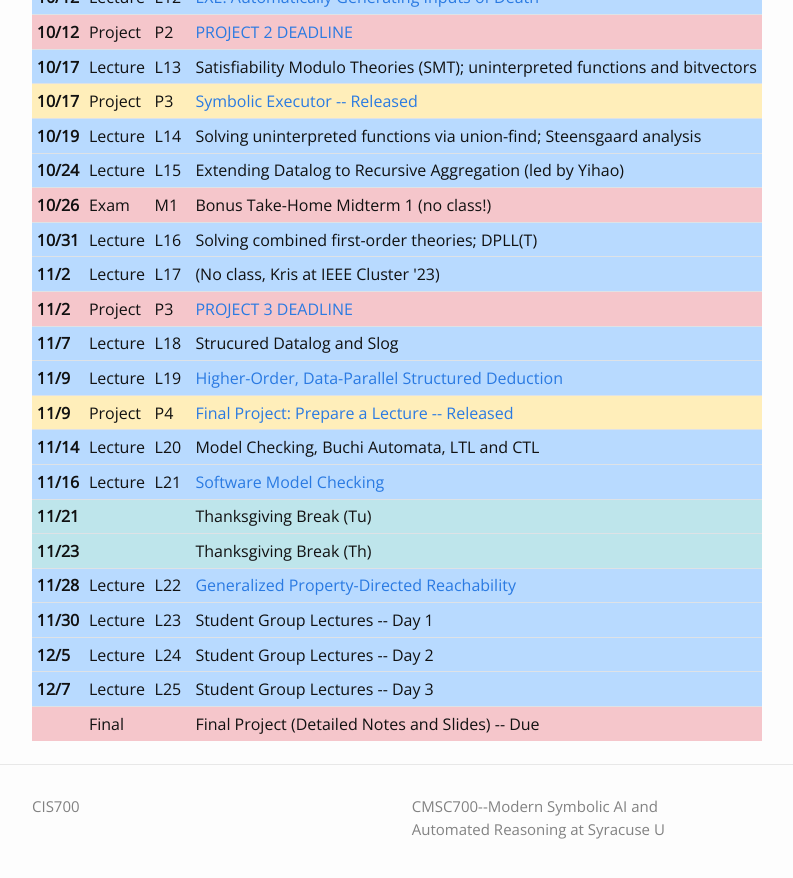
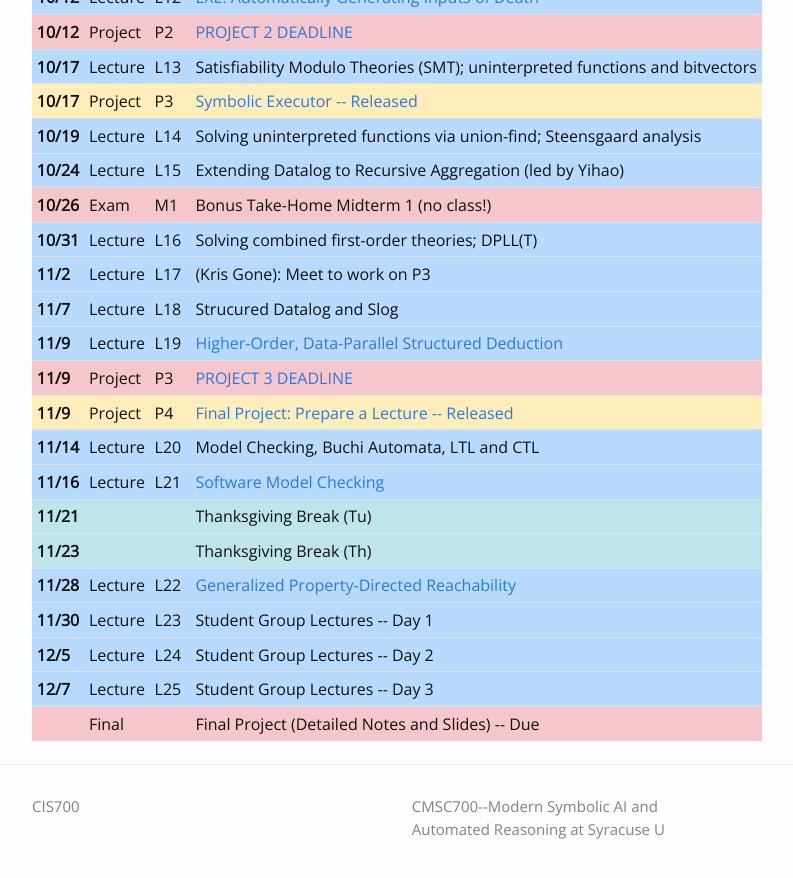
Before and after one commit to kmicinski/cis700-f23, a Jekyll site: the page docs/index.html, which Jekyll copies as it is, in a window 1280 px wide and 900 px high, scrolled down 953 px. Shown: the top 878 px of the window, without its empty margins (243-1036 px from the left). Built offline with Jekyll 4.4.1, drawn with Linux system fonts in a browser that asks for light colours; nearby versions of some CDN libraries.

Commit message:
webpage update

```diff
--- a/docs/feed.xml
+++ b/docs/feed.xml
@@ -5,8 +5,8 @@
     <description>CMSC700--Modern Symbolic AI and Automated Reasoning at Syracuse U</description>
     <link>https://kmicinski.com/cis700-f23/</link>
     <atom:link href="https://kmicinski.com/cis700-f23/feed.xml" rel="self" type="application/rss+xml"/>
-    <pubDate>Mon, 25 Sep 2023 14:34:37 -0400</pubDate>
-    <lastBuildDate>Mon, 25 Sep 2023 14:34:37 -0400</lastBuildDate>
+    <pubDate>Mon, 25 Sep 2023 14:44:18 -0400</pubDate>
+    <lastBuildDate>Mon, 25 Sep 2023 14:44:18 -0400</lastBuildDate>
     <generator>Jekyll v4.3.2</generator>
 
       <item>
--- a/docs/index.html
+++ b/docs/index.html
@@ -285,13 +285,7 @@ Computation</a></td>
       <th scope="row">11/2</th>
       <td>Lecture</td>
       <td>L17</td>
-      <td>(No class, Kris at IEEE Cluster '23)</td>
-    </tr>
-    <tr class="table-danger">
-      <th scope="row">11/2</th>
-      <td>Project</td>
-      <td>P3</td>
-      <td><a href="https://kmicinski.com/cis700-f23/projects/3">PROJECT 3 DEADLINE</a></td>
+      <td>(Kris Gone): Meet to work on P3</td>
     </tr>
     <tr class="table-primary">
       <th scope="row">11/7</th>
@@ -304,6 +298,12 @@ Computation</a></td>
       <td>Lecture</td>
       <td>L19</td>
       <td><a href="https://arxiv.org/pdf/2211.11573.pdf">Higher-Order, Data-Parallel Structured Deduction</a></td>
+    </tr>
+    <tr class="table-danger">
+      <th scope="row">11/9</th>
+      <td>Project</td>
+      <td>P3</td>
+      <td><a href="https://kmicinski.com/cis700-f23/projects/3">PROJECT 3 DEADLINE</a></td>
     </tr>
     <tr class="table-warning">
       <th scope="row">11/9</th>
```
